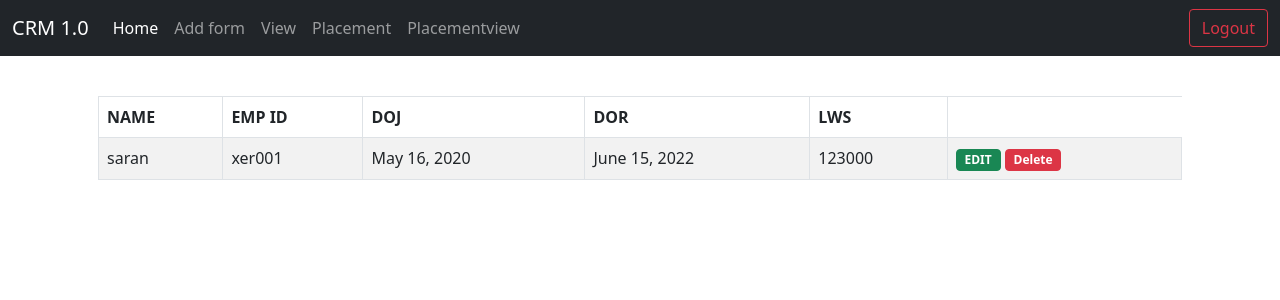
After one commit to ramsaran16/crm, a Django app: page /placement/ in a window 1280 px wide. The commit adds this page. Shown: the top 300 px of the page. Run offline with Django 3.2, Linux system fonts and the light colour scheme; a user stored in the database is signed in; data comes from the database, SQL or seed files in the repository; both versions use the stored data as it was after the commit.

Commit message:
add placement part

```diff
--- a/crm_app/models.py
+++ b/crm_app/models.py
@@ -16,3 +16,13 @@ class add_form(models.Model):
     status          = models.CharField(max_length = 120)
     def __str__(self):
         return ("%s" %(self.name))
+
+class Item(models.Model):
+    name = models.TextField(max_length=191)
+    empid = models.CharField(max_length = 20, primary_key = True, unique = True)
+    doj = models.DateField(auto_now = False, auto_now_add = False)
+    dor = models.DateField(auto_now = False, auto_now_add = False)
+    lws = models.CharField(max_length=20)
+
+    def __str__(self):
+        return ("%s" %(self.name))
--- a/crm_app/templates/base.html
+++ b/crm_app/templates/base.html
@@ -25,8 +25,16 @@
           <a class="nav-link" href="/add/">Add form</a>
         </li>
 
-         <li class="nav-item">
-          <a class="nav-link" href="/std/">view</a>
+        <li class="nav-item">
+          <a class="nav-link" href="/std/">View</a>
+        </li>
+
+        <li class="nav-item">
+          <a class="nav-link" href="/place/">Placement</a>
+        </li>
+
+        <li class="nav-item">
+          <a class="nav-link" href="/placement/">Placementview</a>
         </li>
 
       </ul>
--- /dev/null
+++ b/crm_app/templates/placement_view.html
@@ -0,0 +1,34 @@
+{% extends 'base.html' %}
+{% block title %}PLACEMENT_VIEW{% endblock %}
+{% block content %}
+    <div class="card-body">
+        <table class="table table-bordered table-striped">
+            <thead>
+                <tr>
+                    <th>NAME</th>
+                    <th>EMP ID</th>
+                    <th>DOJ</th>
+                    <th>DOR</th>
+                    <th>LWS</th>
+
+                </tr>
+            </thead>
+            <tbody>
+                {% for p in products %}
+                    <tr>
+                        <td>{{ p.name }} </td>
+                        <td>{{ p.empid }} </td>
+                        <td>{{ p.doj }} </td>
+                        <td>{{ p.dor }} </td>
+                        <td>{{ p.lws }} </td>
+
+                        <td>
+                            <a href="#" class="btn btn-success badge">EDIT</a>
+                            <a href="#" class="btn btn-danger badge">Delete</a>
+                        </td>
+                    </tr>
+                {% endfor %}
+            </tbody>
+        </table>
+    </div>
+{% endblock %}
--- a/crm_app/urls.py
+++ b/crm_app/urls.py
@@ -5,5 +5,7 @@ from . import views
 urlpatterns = [
     path('',views.example),
     path('add/',views.add_formView),
-    path('std/',views.view_data)
+    path('std/',views.view_data),
+    path('place/',views.addProduct),
+    path('placement/',views.index),
 ]
--- a/crm_app/views.py
+++ b/crm_app/views.py
@@ -1,5 +1,5 @@
 from django.shortcuts import render,HttpResponse,redirect
-from .models import add_form
+from .models import add_form,Item
 from django.contrib import messages
 from django.contrib.auth.decorators import login_required
 # Create your views here.
@@ -29,3 +29,26 @@ def view_data(request):
      std_data =add_form.objects.all()
 
      return render(request,'view_data.html',{'std_data':std_data})
+
+@login_required()
+def index(request):
+    products = Item.objects.all()
+    context = {'products':products}
+    return render(request, 'placement_view.html', context)
+
+@login_required()
+def addProduct(request):
+    if request.method == "POST":
+        prod = Item()
+        prod.name = request.POST.get('name')
+        prod.empid = request.POST.get('empid')
+        prod.doj = request.POST.get('doj')
+        prod.dor = request.POST.get('dor')
+        prod.lws = request.POST.get('lws')
+
+
+
+        prod.save()
+        # messages.success(request, "Product Added Successfully")
+        return redirect('/')
+    return render(request, 'placement.html')
```
Also changed, not shown: crm_app/templates/placement.html (added, +31 -0 lines), crm_app/migrations/0002_item.py (added), db.sqlite3.
